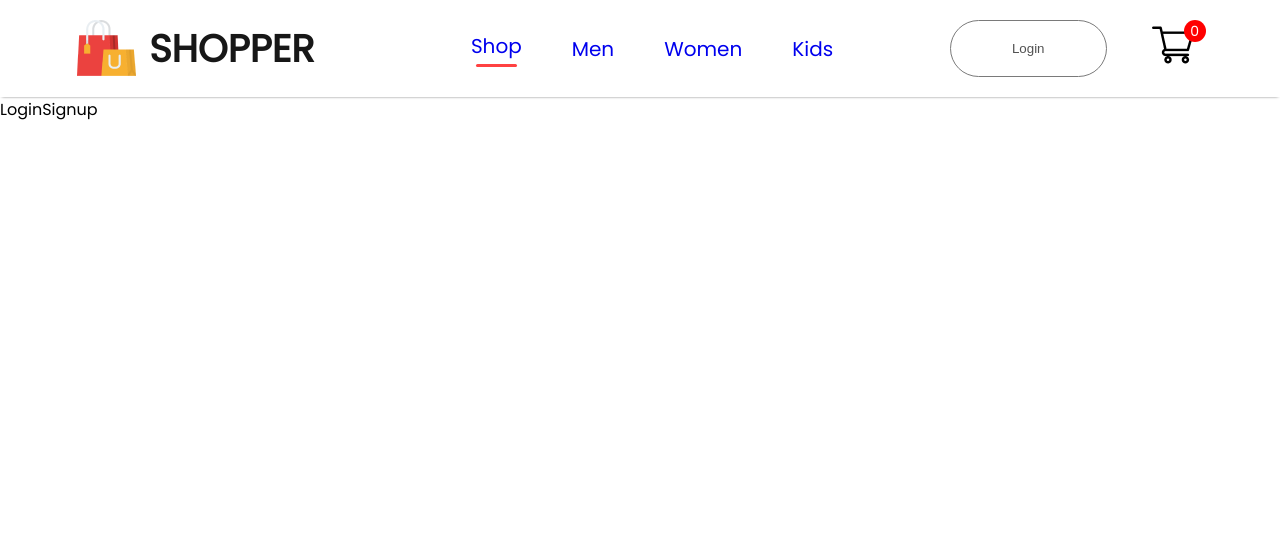
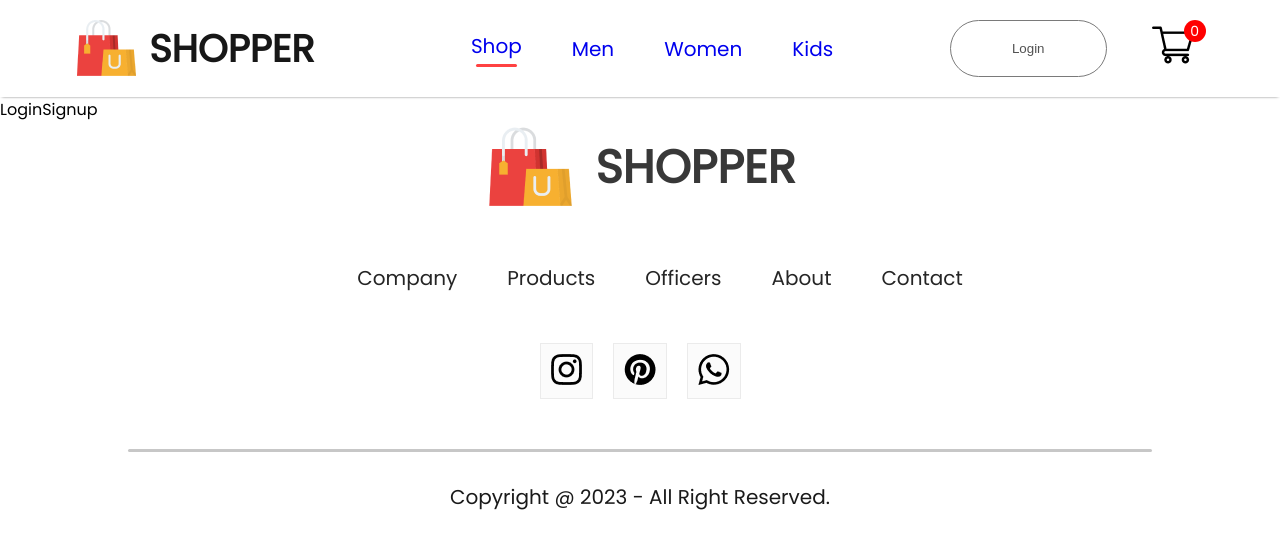
Before and after one commit to NzmAll/ecommerce-site, a React (Create React App) app in the folder frontend/: page /login in a window 1280 px wide. Shown: the top 548 px of the page. Built offline with nearby package versions, Linux system fonts and the light colour scheme.

Commit message:
Footer components added

```diff
--- a/frontend/src/App.js
+++ b/frontend/src/App.js
@@ -1,28 +1,30 @@
 import "./App.css";
 import Navbar from "./Components/Navbar/Navbar";
-import { BrowserRouter,Routes,Route } from "react-router-dom";
+import { BrowserRouter, Routes, Route } from "react-router-dom";
 import Shop from "./Pages/Shop";
 import ShopCategory from "./Pages/ShopCategory";
 import Product from "./Pages/Product";
 import Cart from "./Pages/Cart";
 import LoginSignup from "./Pages/LoginSignup";
+import Footer from "./Components/Footer/Footer";
 
 function App() {
   return (
     <div>
       <BrowserRouter>
-      <Navbar />
-      <Routes>
-        <Route path="/" element={<Shop/>}/>
-        <Route path="/mens" element={<ShopCategory category='men'/>}/>
-        <Route path="/womens" element={<ShopCategory category='women'/>}/>
-        <Route path="/kids" element={<ShopCategory category='kid'/>}/>
-        <Route path="/product" element={<Product/>}>
-          <Route path=':productId' element={<Product/>}/>
-        </Route>
-        <Route path="/cart" element={<Cart/>}/>
-        <Route path="/login" element={<LoginSignup/>}/>
-      </Routes>
+        <Navbar />
+        <Routes>
+          <Route path="/" element={<Shop />} />
+          <Route path="/mens" element={<ShopCategory category="men" />} />
+          <Route path="/womens" element={<ShopCategory category="women" />} />
+          <Route path="/kids" element={<ShopCategory category="kid" />} />
+          <Route path="/product" element={<Product />}>
+            <Route path=":productId" element={<Product />} />
+          </Route>
+          <Route path="/cart" element={<Cart />} />
+          <Route path="/login" element={<LoginSignup />} />
+        </Routes>
+        <Footer />
       </BrowserRouter>
     </div>
   );
--- /dev/null
+++ b/frontend/src/Components/Footer/Footer.css
@@ -0,0 +1,62 @@
+.footer {
+  display: flex;
+  flex-direction: column;
+  justify-content: center;
+  align-items: center;
+  gap: 50px;
+}
+
+.footer-logo {
+  display: flex;
+  align-items: center;
+  gap: 20px;
+}
+
+.footer-logo p {
+  color: rgb(56, 56, 56);
+  font-size: 46px;
+  font-weight: 700;
+}
+
+.footer-links {
+  display: flex;
+  list-style: none;
+  gap: 50px;
+  color: rgb(37, 37, 37);
+  font-size: 20px;
+}
+
+.footer-links li {
+  cursor: pointer;
+}
+
+.footer-social-icon {
+  display: flex;
+  gap: 20px;
+}
+
+.footer-icons-container {
+  padding: 10px;
+  padding-bottom: 6px;
+  background: rgb(251, 251, 251);
+  border: 1px solid rgb(235, 235, 235);
+}
+
+.footer-copyright {
+  display: flex;
+  flex-direction: column;
+  align-items: center;
+  gap: 30px;
+  width: 100%;
+  margin-bottom: 30px;
+  color: rgb(26, 26, 26);
+  font-size: 20px;
+}
+
+.footer-copyright hr {
+  width: 80%;
+  border: none;
+  border-radius: 10px;
+  height: 3px;
+  background: rgb(199, 199, 199);
+}
--- /dev/null
+++ b/frontend/src/Components/Footer/Footer.jsx
@@ -0,0 +1,41 @@
+import React from "react";
+import "./Footer.css";
+import footer_logo from "../Assets/logo_big.png";
+import instagram_icon from "../Assets/instagram_icon.png";
+import pintester_icon from "../Assets/pintester_icon.png";
+import whatsapp_icon from "../Assets/whatsapp_icon.png";
+
+const Footer = () => {
+  return (
+    <div className="footer">
+      <div className="footer-logo">
+        <img src={footer_logo} alt="" />
+        <p>SHOPPER</p>
+      </div>
+      <ul className="footer-links">
+        <li>Company</li>
+        <li>Products</li>
+        <li>Officers</li>
+        <li>About</li>
+        <li>Contact</li>
+      </ul>
+      <div className="footer-social-icon">
+        <div className="footer-icons-container">
+          <img src={instagram_icon} alt="" />
+        </div>
+        <div className="footer-icons-container">
+          <img src={pintester_icon} alt="" />
+        </div>
+        <div className="footer-icons-container">
+          <img src={whatsapp_icon} alt="" />
+        </div>
+      </div>
+      <div className="footer-copyright">
+        <hr />
+        <p>Copyright @ 2023 - All Right Reserved.</p>
+      </div>
+    </div>
+  );
+};
+
+export default Footer;
```
